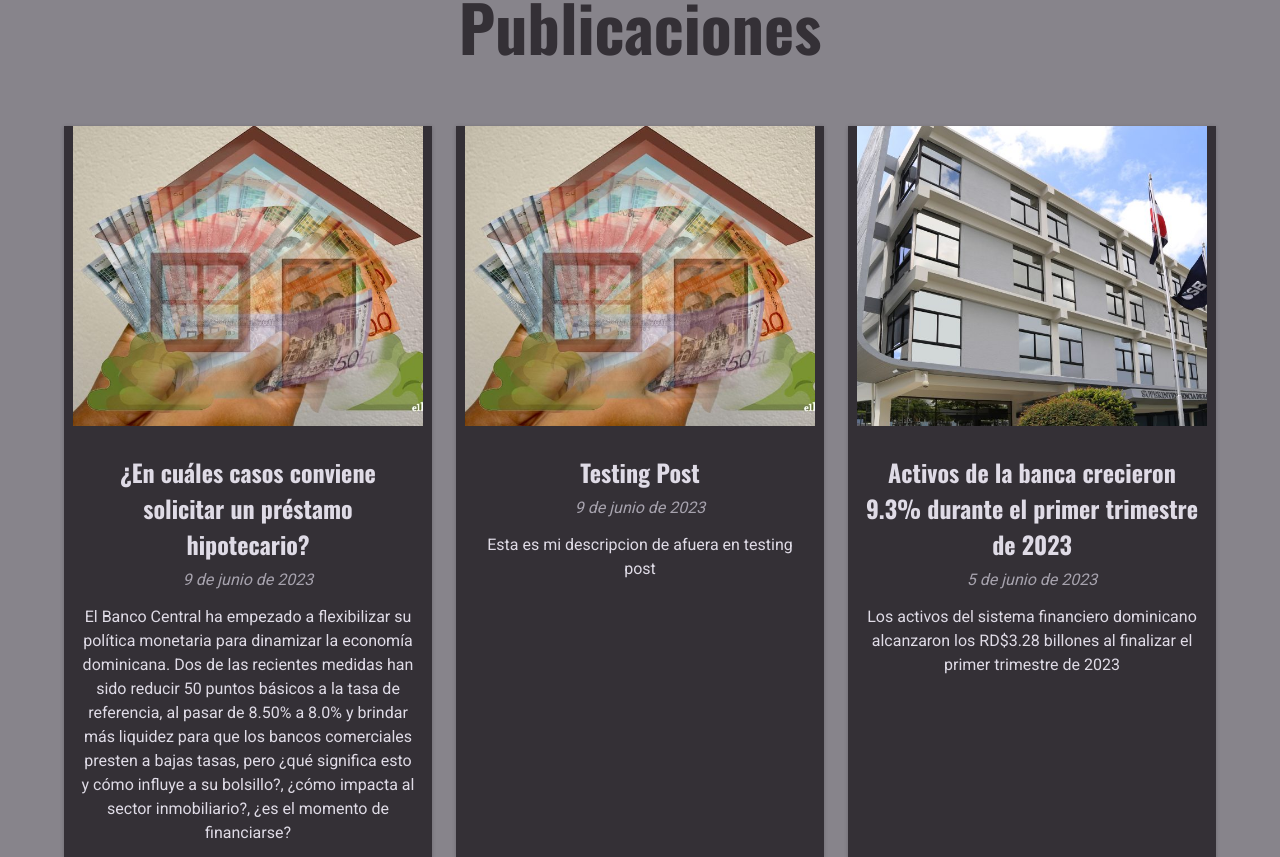
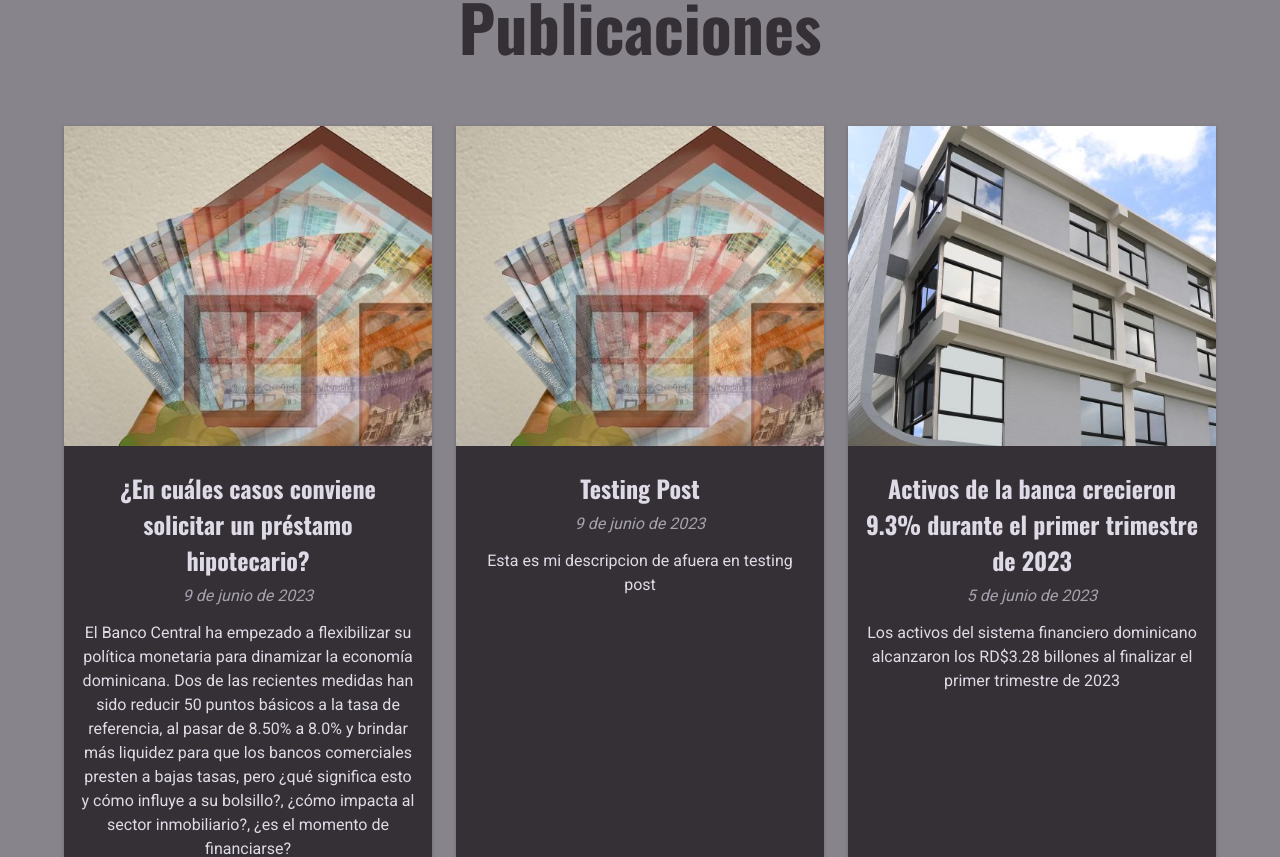
Before and after one commit to StevenMM23/myBlogSiteNextJS, a Next.js app: page / in a window 1280 px wide. Shown: the part 800-1657 px from the top of the page. Built offline with nearby package versions, Linux system fonts and the light colour scheme.

Commit message:
Change image size

```diff
--- a/components/posts/post-item.js
+++ b/components/posts/post-item.js
@@ -17,7 +17,7 @@ const PostItems = (props) => {
     <li className={classes.post}>
       <Link href={linkPath}>
         <div className={classes.image}>
-          <Image src={imagePath} alt={title} width={350} height={300}  />
+          <Image src={imagePath} alt={title} width={500} height={400}  />
         </div>
         <div className={classes.content}>
           <h3>{title}</h3>
```
